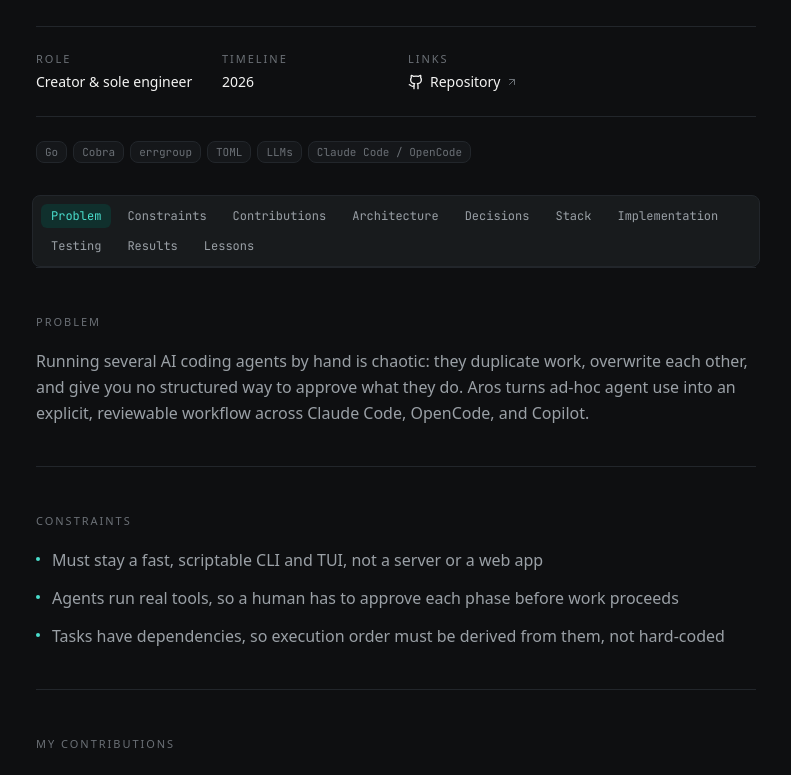
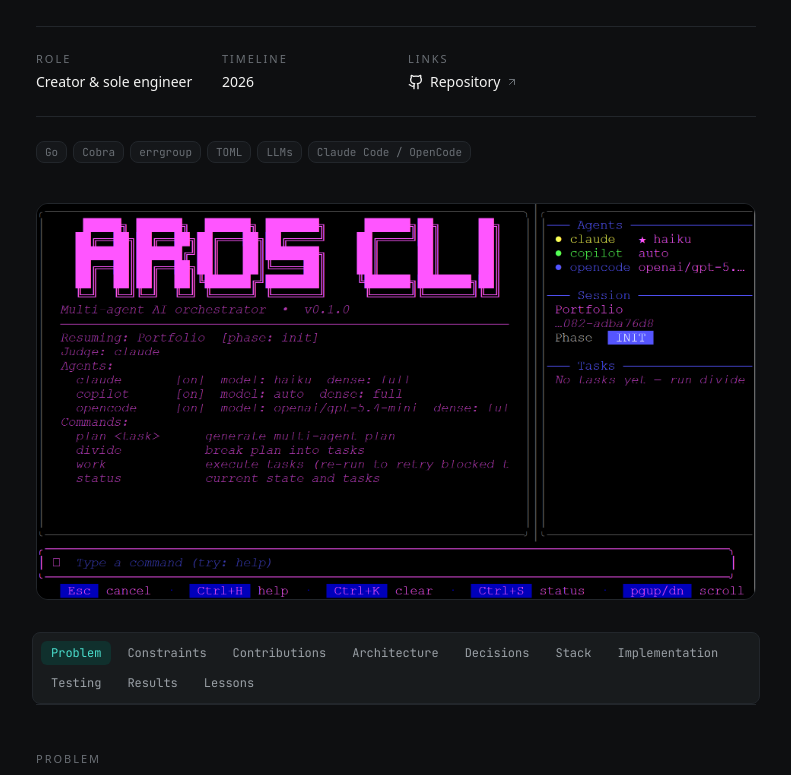
Before and after one commit to Rinil-Parmar/Rinil-Parmar.github.io, a Next.js app: page /projects/aros in a window 1280 px wide. Shown: the part 445-1220 px from the top of the page, without its empty margins (244-1035 px from the left). Built offline with nearby package versions, Linux system fonts and the light colour scheme.

Commit message:
Add project screenshots; feature the Aros TUI on its case study
Add an optional image field to the project model and render a framed
screenshot on the case-study page. Wire in the Aros terminal UI.

```diff
--- a/app/projects/[slug]/page.tsx
+++ b/app/projects/[slug]/page.tsx
@@ -149,6 +149,22 @@
           </Reveal>
         </header>
 
+        {project.image && (
+          <Reveal>
+            <figure className="mt-10 overflow-hidden rounded-xl border border-border bg-surface-2">
+              {/* eslint-disable-next-line @next/next/no-img-element */}
+              <img
+                src={project.image.src}
+                alt={project.image.alt}
+                width={project.image.width}
+                height={project.image.height}
+                loading="lazy"
+                className="h-auto w-full"
+              />
+            </figure>
+          </Reveal>
+        )}
+
         {cs && (
           <div className="mt-8">
             <CaseStudyNav />
--- a/src/data/projects.ts
+++ b/src/data/projects.ts
@@ -33,6 +33,8 @@
   order: number;
   // Short bullets for the card / listing.
   highlights: string[];
+  // Optional screenshot shown on the case-study page.
+  image?: { src: string; alt: string; width: number; height: number };
   caseStudy?: CaseStudy;
 };
 
@@ -56,6 +58,12 @@
       "Dependency-aware parallel execution across Claude Code, OpenCode, and Copilot",
       "Fail-isolated runs: blocked tasks retry without restarting the whole job",
     ],
+    image: {
+      src: "/projects/aros.png",
+      alt: "Aros CLI terminal UI: the multi-agent orchestrator showing enabled agents (claude, copilot, opencode), the active session, and commands.",
+      width: 1888,
+      height: 1039,
+    },
     caseStudy: {
       problem:
         "Running several AI coding agents by hand is chaotic: they duplicate work, overwrite each other, and give you no structured way to approve what they do. Aros turns ad-hoc agent use into an explicit, reviewable workflow across Claude Code, OpenCode, and Copilot.",
```
Also changed, not shown: public/projects/aros.png (added).
